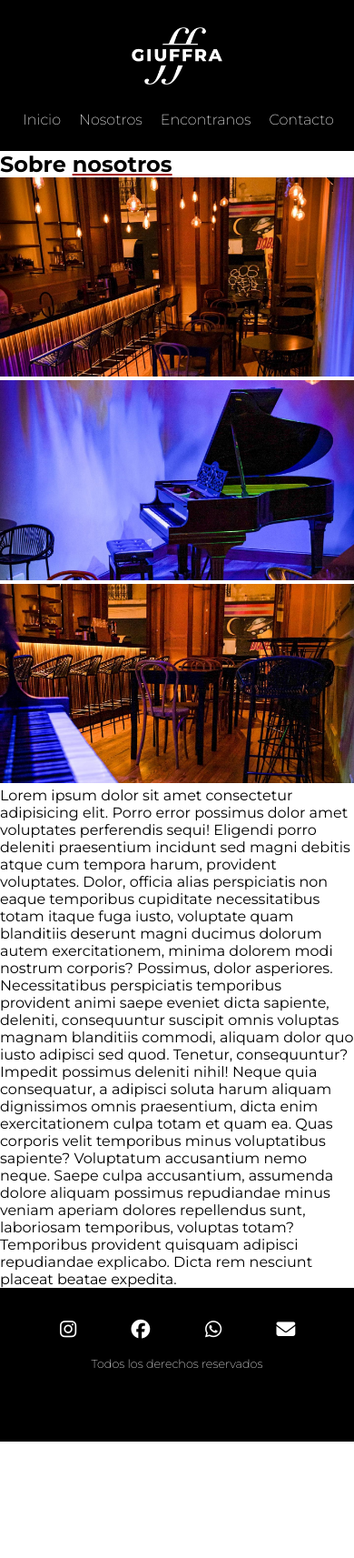
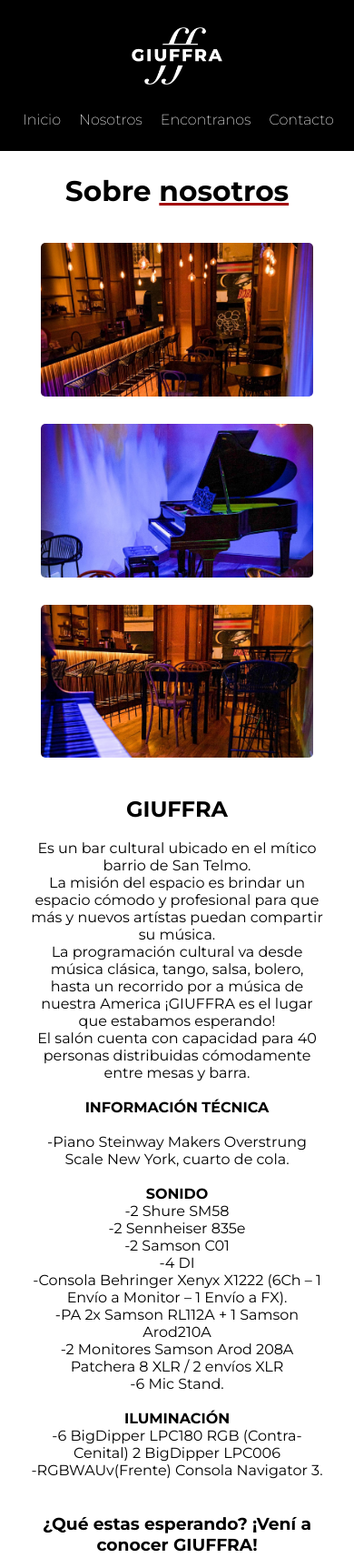
Before and after one commit to CeciliaYllescas/TPO-Giuffra-Bar, a plain HTML site: page sobre.html in a window 390 px wide. Shown: the top 1713 px of the page at 91% size. Before the commit the page ends 1585 px from the top, so only its background shows below. Drawn offline with Linux system fonts and the light colour scheme.

Commit message:
Form, suscripcion, sobre nosotros, contacto

```diff
--- a/css/estilosmain.css
+++ b/css/estilosmain.css
@@ -4,6 +4,7 @@
     width: 100%;
     box-sizing: border-box;
     font-family:'Montserrat', sans-serif;
+
 }
 
 span{
@@ -322,6 +323,59 @@ footer p{
 
 }
 
+/* Sobre nosotros*/
+
+.sobre-texto-h2{
+    margin: 25px auto;
+    text-align: center;
+    font-size:1.3em;
+    width: 80vw;
+
+}
+
+.sobre-imagenes-container{
+    width: 100%;
+    height: auto;
+    display: flex;
+    flex-wrap: wrap;
+    justify-content: space-around;
+}
+.sobre-imagen{
+    min-width: 300px;
+    width: 30%;
+    height: auto;
+    margin: 25px 10px;
+}
+.sobre-imagen img{
+    width: 100%;
+    border-radius: 5px;
+}
+
+.sobre-texto-p{
+    text-align: center;
+    margin: 25px auto 65px;
+    width: 85vw;
+}
+
+.sobre-texto-p ul{
+    list-style: none;
+}
+
+/*Responsive Sobre nosotros*/
+@media only screen and (max-width: 655px) {
+    .sobre-imagen{
+        margin: 13px 10px;
+    }
+}
+
+@media only screen and (min-width: 656px) and (max-width: 976px){
+    .sobre-imagen {
+        width: 40%;
+    }
+}
+
+
+
 /*Dónde estamos*/
 .mapa{
     display: flex;
@@ -364,6 +418,40 @@ footer p{
 }
 .mapa-texto p{
     margin-bottom: 10px;
+}
+
+/*Contacto*/
+
+.contacto{
+    width: 100vw;
+    height: auto;
+    margin: 0 auto;
+    text-align: center;
+}
+.contacto-textos{
+    width: 40%;
+    height: 50vh;
+    display:flex;
+    flex-direction:column;
+    align-items: center;
+    justify-content: center;
+    margin: 35px auto;
+    border: 3px dashed #000;
+    padding: 25px;
+}
+
+/*Responsive de contacto*/
+
+@media only screen and (max-width: 600px){
+.contacto-textos{
+    width: 80%;
+}
+}
+
+@media only screen and (min-width: 601px) and (max-width: 976px){
+.contacto-textos{
+    width: 70%;
+}
 }
 
 
@@ -500,9 +588,10 @@ margin-bottom: 5px;
     border: 3px solid #bb2929;
 }
 
-.formulario__mensaje-exito .formulario__mensaje-activo{
+.formulario__mensaje-exito-activo{
     display: block;
 }
+
 
 /* Responsive del form*/
 @media only screen and (max-width: 800px){
--- a/sobre.html
+++ b/sobre.html
@@ -46,11 +46,39 @@
         </div>
 
         <div class="sobre-texto-p">
-            <p>Lorem ipsum dolor sit amet consectetur adipisicing elit. Porro error possimus dolor amet voluptates perferendis sequi! Eligendi porro deleniti praesentium incidunt sed magni debitis atque cum tempora harum, provident voluptates.
-            Dolor, officia alias perspiciatis non eaque temporibus cupiditate necessitatibus totam itaque fuga iusto, voluptate quam blanditiis deserunt magni ducimus dolorum autem exercitationem, minima dolorem modi nostrum corporis? Possimus, dolor asperiores.
-            Necessitatibus perspiciatis temporibus provident animi saepe eveniet dicta sapiente, deleniti, consequuntur suscipit omnis voluptas magnam blanditiis commodi, aliquam dolor quo iusto adipisci sed quod. Tenetur, consequuntur? Impedit possimus deleniti nihil!
-            Neque quia consequatur, a adipisci soluta harum aliquam dignissimos omnis praesentium, dicta enim exercitationem culpa totam et quam ea. Quas corporis velit temporibus minus voluptatibus sapiente? Voluptatum accusantium nemo neque.
-            Saepe culpa accusantium, assumenda dolore aliquam possimus repudiandae minus veniam aperiam dolores repellendus sunt, laboriosam temporibus, voluptas totam? Temporibus provident quisquam adipisci repudiandae explicabo. Dicta rem nesciunt placeat beatae expedita.</p>
+            <h2><b>GIUFFRA</b></h2>
+            <p> <br>
+                Es un bar cultural ubicado en el mítico barrio de San Telmo. <br>
+                 La misión del espacio es brindar un espacio cómodo y profesional para que más y nuevos artístas puedan compartir su música.
+                 <br> La programación cultural va desde música clásica, tango, salsa, bolero, <br> hasta un recorrido por a música de nuestra America ¡GIUFFRA es el lugar que estabamos esperando! <br>
+                El salón cuenta con capacidad para 40 personas distribuidas cómodamente entre mesas y barra. <br><br>
+                <b> INFORMACIÓN TÉCNICA</b> <br> <br>
+                <ul>
+                    <li>-Piano Steinway Makers Overstrung Scale New York, cuarto de cola.</li> <br>
+                    <li><b>SONIDO</b></li>
+                    <ul>
+                        <li>-2 Shure SM58</li>
+                        <li>-2 Sennheiser 835e</li>
+                        <li>-2 Samson C01</li>
+                        <li>-4 DI</li>
+                        <li>-Consola Behringer Xenyx X1222 (6Ch – 1 Envío a Monitor – 1 Envío a FX).</li>
+                        <li>-PA 2x Samson RL112A + 1 Samson Arod210A</li>
+                        <li>-2 Monitores Samson Arod 208A Patchera 8 XLR / 2 envíos XLR</li>
+                        <li>-6 Mic Stand.</li>
+                    </ul> <br>
+                    <li><b>ILUMINACIÓN</b></li>
+                    <ul>
+                        <li>-6 BigDipper LPC180 RGB (Contra-Cenital) 2 BigDipper LPC006</li>
+                        <li>-RGBWAUv(Frente) Consola Navigator 3.</li>
+                    </ul>
+                </ul> <br> <br>
+            </p>
+            <h3>
+                <b>¿Qué estas esperando? ¡Vení a conocer GIUFFRA!
+                </b>
+            </h3>
+
+
         </div>
 
 
```
Also changed, not shown: contacto.html (+2 -1 lines), js/main.js (+4 -9 lines), suscripcion.html (+0 -4 lines).
